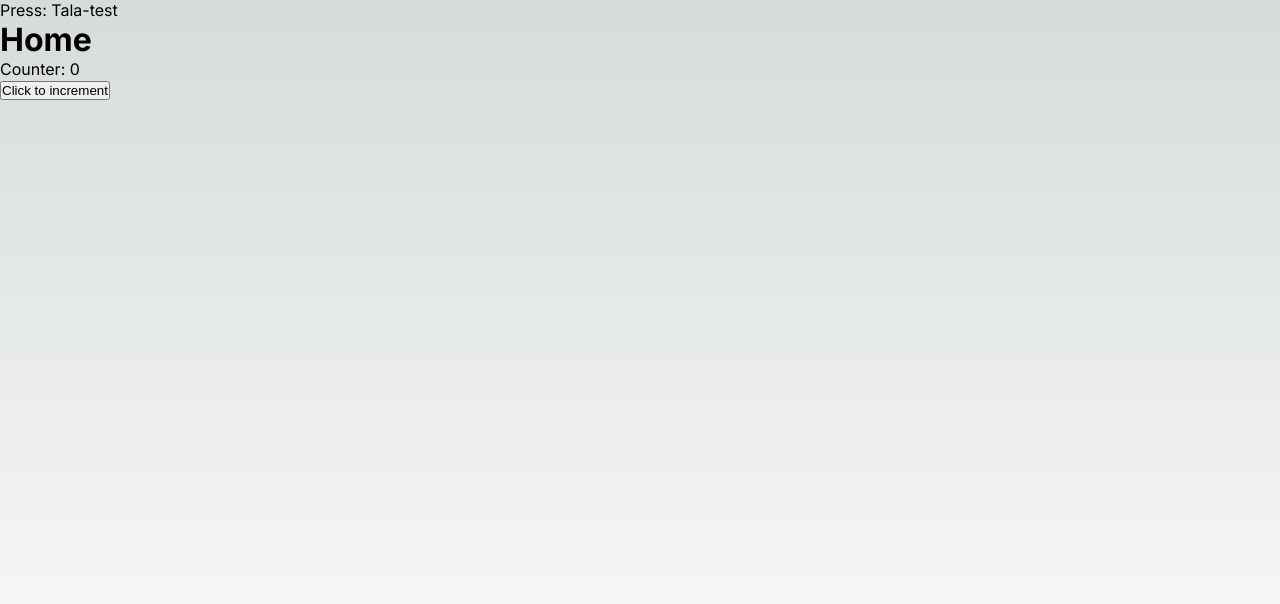
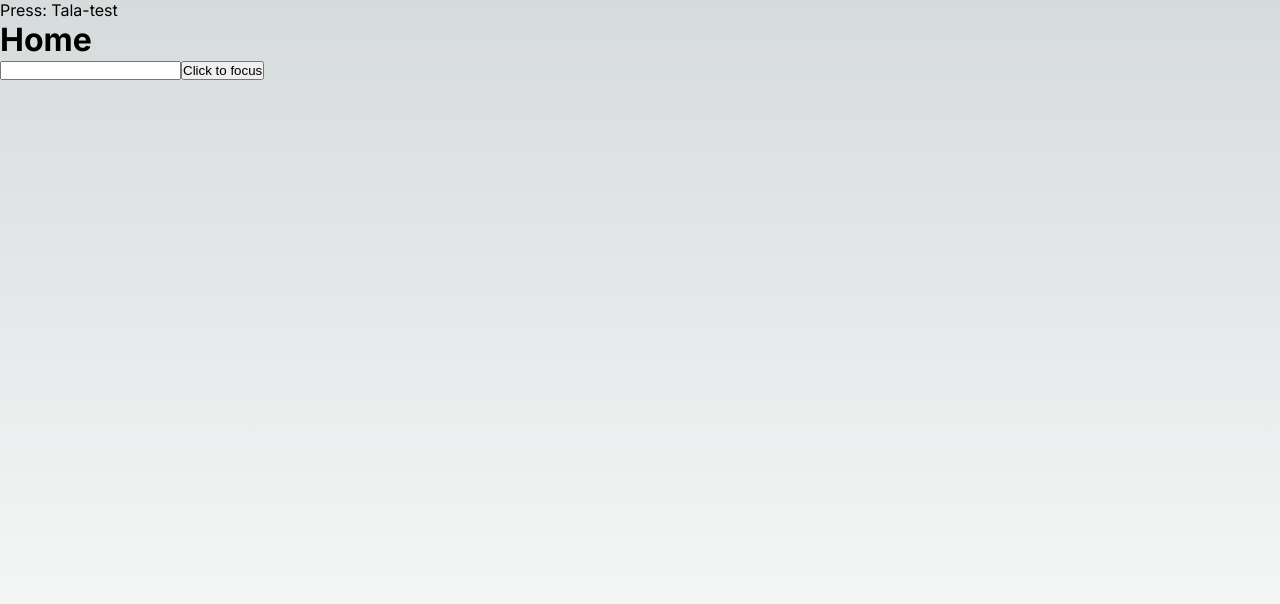
Before and after one commit to Tala-cmd/my-app, a Next.js app: page / in a window 1280 px wide. Shown: the top 604 px of the page. Built offline with nearby package versions, Linux system fonts and the light colour scheme.

Commit message:
Hooks: useRef

```diff
--- a/app/page.tsx
+++ b/app/page.tsx
@@ -6,35 +6,26 @@ import Header from '../components/Header'
 import List from '../components/List'
 import Description from '../components/Description'
 import Link from 'next/link'
-import { useEffect, useState } from 'react'
+import { useEffect, useRef, useState } from 'react'
 
 
 function Home() {
-  const [counter, setCounter] = useState(0);
-  const [success, setSuccess] = useState(false)
-  const handleClick = () =>  {
-    setCounter(counter+1)
-    if(counter === 10){
-      setSuccess(true)
+  const inputRef = useRef<HTMLInputElement>(null)
+
+  const handleClick = () =>{
+    if(inputRef.current){
+      inputRef.current.focus()
     }
+    console.log(inputRef.current?.value)
   }
 
-  useEffect(() =>{
-    console.log('# Event is success')
-  }, [success])
-
-  useEffect(() =>{
-  console.log('## Counter is triggered')
-
-  }, [counter])
 
   return (
     <main className={styles['main-hi']}>
       <Link href="/tala-test">Press: Tala-test</Link>
       <h1>Home</h1>
-      <div>Counter: {counter}</div>
-
-      <button onClick={handleClick}>Click to increment</button>
+      <input ref={inputRef}></input>
+      <button onClick={handleClick}>Click to focus</button>
     </main>
   )
 }
```
Also changed, not shown: app/tala-test/page.tsx (line endings or trailing spaces).
